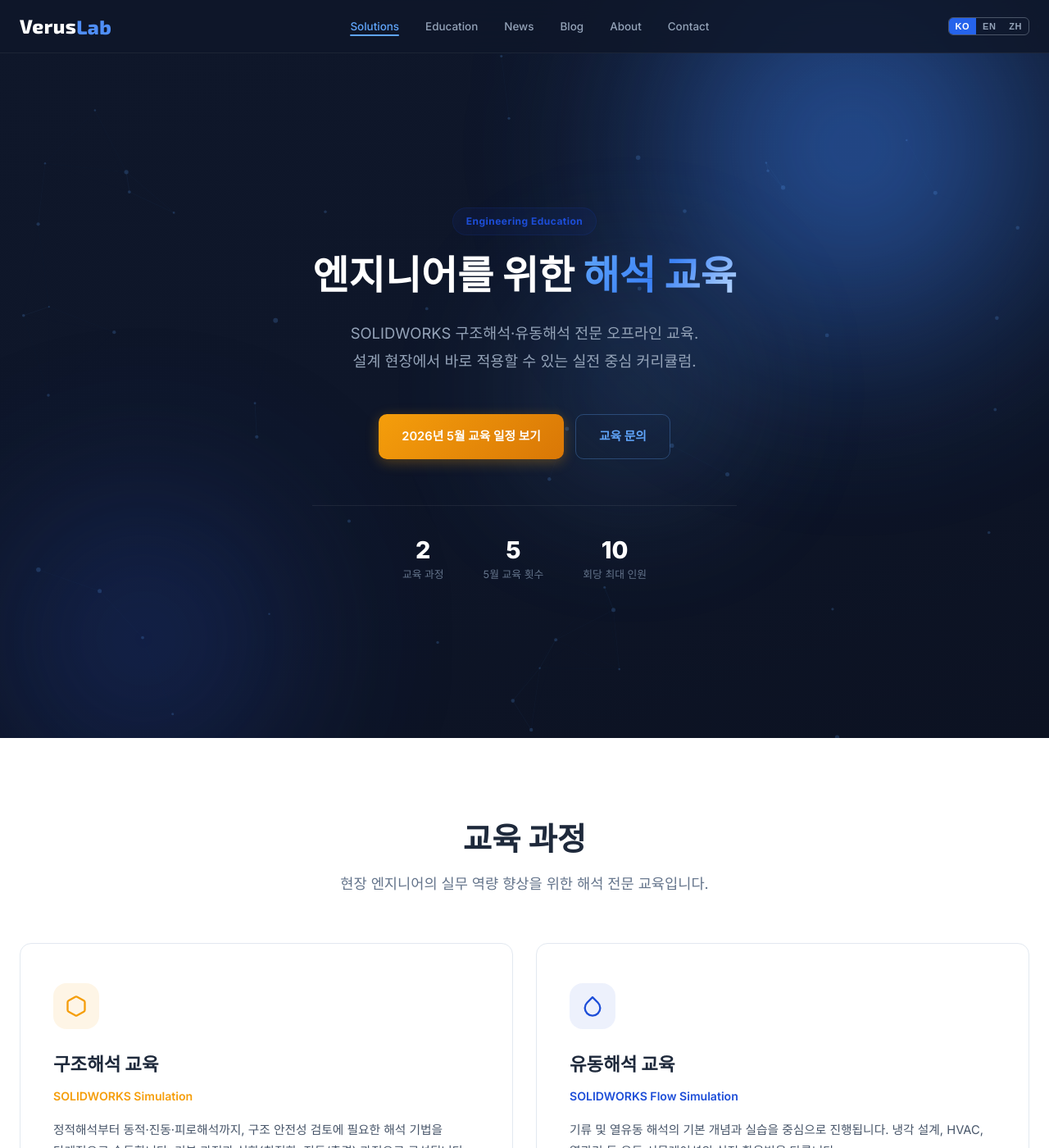
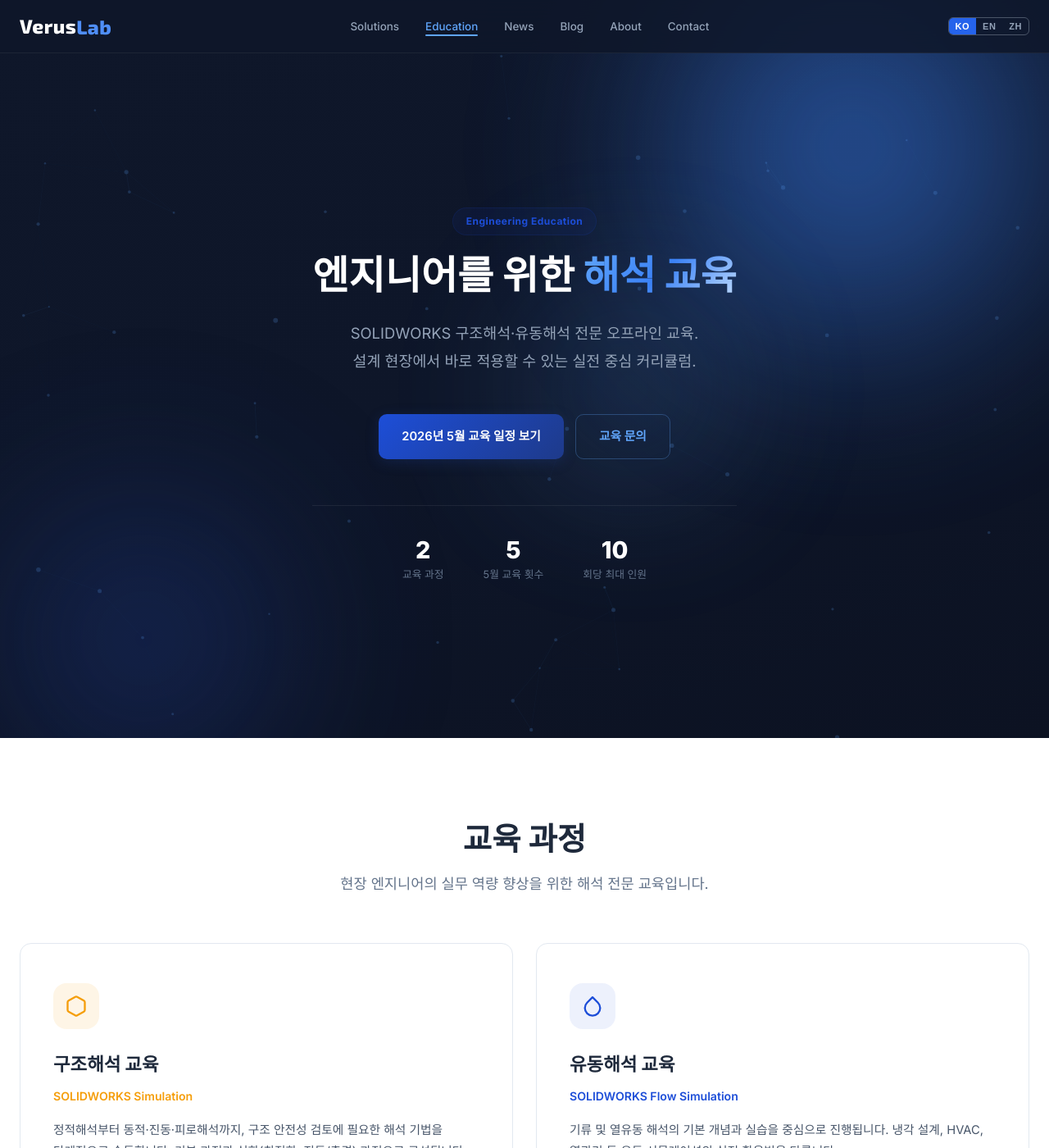
Before and after one commit to VerusLab-KR/Homepage, a Jekyll site: the page built from education/index.html, in a window 1280 px wide and 1400 px high. Shown: the whole window at 82% size. Built offline with Jekyll 4.4.1, drawn with Linux system fonts in a browser that asks for light colours.

Commit message:
Fix Education nav active state and button colors
navbar: Education 클릭 시 active 하이라이트 적용, Solutions active 조건부 처리.
education: btn-primary/btn-cta/cta-orb 파란색으로 통일.

Co-Authored-By: Claude Sonnet 4.6 <noreply@anthropic.com>

```diff
--- a/_includes/navbar-main.html
+++ b/_includes/navbar-main.html
@@ -52,14 +52,14 @@
     <a href="/" class="nav-logo">Verus<span>Lab</span></a>
     <ul class="nav-links" id="navLinks">
       <li class="nav-dropdown">
-        <a href="/#products" class="active">Solutions</a>
+        <a href="/#products" {% if page.url contains '/simulation/' or page.url contains '/valentis/' or page.url contains '/linkspace/' %}class="active"{% endif %}>Solutions</a>
         <ul class="nav-dropdown-menu">
           <li><a href="/simulation/">Simulation</a></li>
           <li><a href="/valentis/">Valentis</a></li>
           <li><a href="/linkspace/">Linkspace</a></li>
         </ul>
       </li>
-      <li><a href="/education/">Education</a></li>
+      <li><a href="/education/" {% if page.url contains '/education/' %}class="active"{% endif %}>Education</a></li>
       <li><a href="/#news">News</a></li>
       <li><a href="/blog/">Blog</a></li>
       <li><a href="/#about">About</a></li>
--- a/education/index.html
+++ b/education/index.html
@@ -74,8 +74,8 @@ h2{font-size:clamp(1.6rem,3vw,2.4rem);font-weight:700;line-height:1.2;margin-bot
 .hero p{font-size:clamp(1rem,2vw,1.15rem);color:var(--slate-4);margin:0 auto 48px;max-width:700px;line-height:1.85;word-break:keep-all}
 .hero-actions{display:flex;gap:14px;justify-content:center;flex-wrap:wrap}
 .btn{display:inline-flex;align-items:center;justify-content:center;gap:8px;padding:14px 28px;border-radius:var(--radius-sm);font-size:.92rem;font-weight:600;cursor:pointer;border:none;transition:var(--transition);letter-spacing:0}
-.btn-primary{background:linear-gradient(135deg,var(--amber),var(--amber-d));color:var(--white);box-shadow:0 4px 16px rgba(245,158,11,.3)}
-.btn-primary:hover{transform:translateY(-2px);box-shadow:0 8px 28px rgba(245,158,11,.4)}
+.btn-primary{background:linear-gradient(135deg,var(--blue),var(--blue-d));color:var(--white);box-shadow:0 4px 16px rgba(30,58,138,.3)}
+.btn-primary:hover{transform:translateY(-2px);box-shadow:0 8px 28px rgba(30,58,138,.4)}
 .btn-outline{background:transparent;color:var(--blue-400);border:1.5px solid rgba(96,165,250,.3)}
 .btn-outline:hover{border-color:rgba(96,165,250,.6);background:rgba(96,165,250,.08);transform:translateY(-2px)}
 .hero-stats{display:flex;justify-content:center;gap:48px;flex-wrap:wrap;margin-top:56px;padding-top:40px;border-top:1px solid rgba(255,255,255,.07)}
@@ -132,13 +132,13 @@ h2{font-size:clamp(1.6rem,3vw,2.4rem);font-weight:700;line-height:1.2;margin-bot
 /* CTA */
 .cta-section{background:linear-gradient(180deg,var(--slate-9) 0%,#0c1222 100%);color:var(--slate-3);text-align:center;padding:100px 0;position:relative;overflow:hidden}
 .cta-orb{position:absolute;border-radius:50%;filter:blur(100px);pointer-events:none}
-.cta-orb-1{width:400px;height:400px;top:-100px;right:-80px;background:radial-gradient(circle,rgba(245,158,11,.4),transparent 70%);opacity:.4}
-.cta-orb-2{width:400px;height:400px;bottom:-100px;left:-80px;background:radial-gradient(circle,rgba(59,130,246,.4),transparent 70%);opacity:.5}
+.cta-orb-1{width:400px;height:400px;top:-100px;right:-80px;background:radial-gradient(circle,rgba(96,165,250,.4),transparent 70%);opacity:.5}
+.cta-orb-2{width:400px;height:400px;bottom:-100px;left:-80px;background:radial-gradient(circle,rgba(59,130,246,.4),transparent 70%);opacity:.6}
 .cta-section .container{position:relative}
 .cta-section h2{color:var(--white);margin-bottom:16px}
 .cta-section p{color:var(--slate-4);font-size:1.05rem;margin-bottom:40px}
-.btn-cta{background:linear-gradient(135deg,var(--amber),var(--amber-d));color:var(--white);padding:16px 40px;font-size:1rem;font-weight:700;border-radius:var(--radius-sm);box-shadow:0 4px 16px rgba(245,158,11,.3);border:none;cursor:pointer;transition:var(--transition);letter-spacing:0}
-.btn-cta:hover{transform:translateY(-3px);box-shadow:0 8px 28px rgba(245,158,11,.4)}
+.btn-cta{background:linear-gradient(135deg,var(--blue),var(--blue-d));color:var(--white);padding:16px 40px;font-size:1rem;font-weight:700;border-radius:var(--radius-sm);box-shadow:0 4px 16px rgba(30,58,138,.3);border:none;cursor:pointer;transition:var(--transition);letter-spacing:0}
+.btn-cta:hover{transform:translateY(-3px);box-shadow:0 8px 28px rgba(30,58,138,.4)}
 
 /* Top Button */
 .btn-top{position:fixed;bottom:32px;right:32px;z-index:800;width:40px;height:40px;border-radius:10px;border:none;cursor:pointer;background:#1a1f2e;color:#94a3b8;font-size:14px;display:flex;align-items:center;justify-content:center;box-shadow:0 2px 12px rgba(0,0,0,.2);opacity:0;pointer-events:none;transition:all .3s cubic-bezier(.4,0,.2,1)}
```
